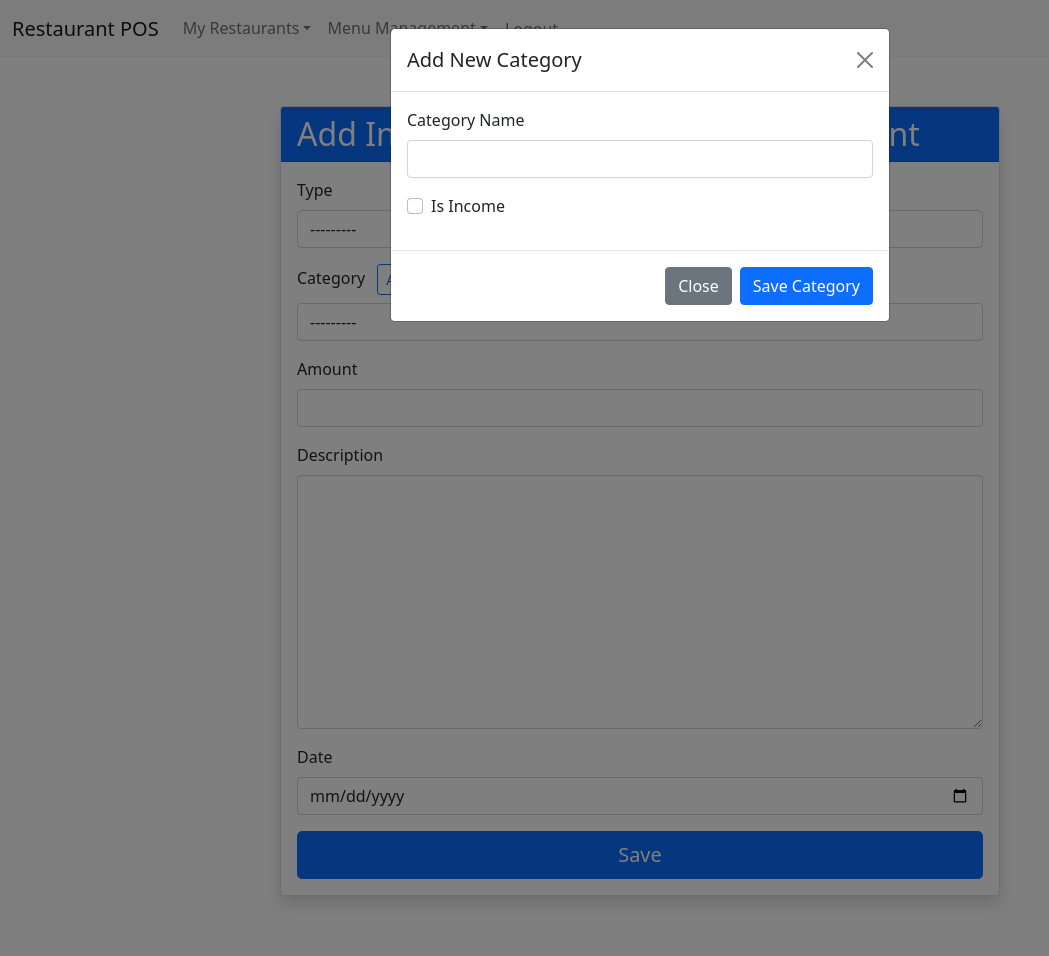
After one commit to nrllhdyn/POS_system, a Django app: page /restaurant/1/add-income-expense/ in a window 1280 px wide, after a click on "Add Category". The commit adds this page. Shown: the whole page, without its empty margins (0-1049 px from the left). Run offline with Django 5.2, Linux system fonts and the light colour scheme; a user stored in the database is signed in; tables that the repository leaves empty hold one stand-in row (values such as "Sample post"); some libraries are stand-ins or nearby versions.

Commit message:
add income&expense

```diff
--- a/core/forms.py
+++ b/core/forms.py
@@ -1,5 +1,5 @@
 from django import forms
-from .models import Floor, Table
+from .models import Floor, IncomeExpense, Table
 
 class FloorForm(forms.ModelForm):
   class Meta:
@@ -10,3 +10,12 @@ class TableForm(forms.ModelForm):
   class Meta:
       model = Table
       fields = ['number', 'capacity']
+
+
+class IncomeExpenseForm(forms.ModelForm):
+    class Meta:
+        model = IncomeExpense
+        fields = ['type','category',  'amount', 'description', 'date']
+        widgets = {
+            'date': forms.DateInput(attrs={'type': 'date'}),
+        }
--- /dev/null
+++ b/core/templates/core/add_income_expense.html
@@ -0,0 +1,120 @@
+{% extends 'base.html' %}
+{% load widget_tweaks %}
+
+{% block content %}
+<div class="container mt-5">
+    <div class="row justify-content-center">
+        <div class="col-md-8">
+            <div class="card shadow">
+                <div class="card-header bg-primary text-white">
+                    <h2 class="mb-0">Add Income/Expense - {{ restaurant.name }}</h2>
+                </div>
+                <div class="card-body">
+                    <form method="post" id="incomeExpenseForm">
+                        {% csrf_token %}
+                        {% for field in form %}
+                            <div class="mb-3">
+                                <label for="{{ field.id_for_label }}" class="form-label">
+                                    {{ field.label }}
+                                    {% if field.name == 'category' %}
+                                        <button type="button" class="btn btn-sm btn-outline-primary ms-2" data-bs-toggle="modal" data-bs-target="#addCategoryModal">
+                                            Add Category
+                                        </button>
+                                    {% endif %}
+                                </label>
+                                {% if field.field.widget.input_type == 'checkbox' %}
+                                    <div class="form-check">
+                                        {% render_field field class="form-check-input" %}
+                                        <label class="form-check-label" for="{{ field.id_for_label }}">{{ field.label }}</label>
+                                    </div>
+                                {% else %}
+                                    {% render_field field class="form-control" %}
+                                {% endif %}
+                                {% if field.help_text %}
+                                    <small class="form-text text-muted">{{ field.help_text }}</small>
+                                {% endif %}
+                                {% for error in field.errors %}
+                                    <div class="invalid-feedback d-block">{{ error }}</div>
+                                {% endfor %}
+                            </div>
+                        {% endfor %}
+                        <div class="d-grid gap-2">
+                            <button type="submit" class="btn btn-primary btn-lg">Save</button>
+                        </div>
+                    </form>
+                </div>
+            </div>
+        </div>
+    </div>
+</div>
+
+<!-- Add Category Modal -->
+<div class="modal fade" id="addCategoryModal" tabindex="-1" aria-labelledby="addCategoryModalLabel" aria-hidden="true">
+    <div class="modal-dialog">
+        <div class="modal-content">
+            <div class="modal-header">
+                <h5 class="modal-title" id="addCategoryModalLabel">Add New Category</h5>
+                <button type="button" class="btn-close" data-bs-dismiss="modal" aria-label="Close"></button>
+            </div>
+            <div class="modal-body">
+                <form id="addCategoryForm">
+                    {% csrf_token %}
+                    <div class="mb-3">
+                        <label for="categoryName" class="form-label">Category Name</label>
+                        <input type="text" class="form-control" id="categoryName" required>
+                    </div>
+                    <div class="mb-3 form-check">
+                        <input type="checkbox" class="form-check-input" id="isIncome">
+                        <label class="form-check-label" for="isIncome">Is Income</label>
+                    </div>
+                </form>
+            </div>
+            <div class="modal-footer">
+                <button type="button" class="btn btn-secondary" data-bs-dismiss="modal">Close</button>
+                <button type="button" class="btn btn-primary" id="saveCategoryBtn">Save Category</button>
+            </div>
+        </div>
+    </div>
+</div>
+{% endblock %}
+
+{% block extra_js %}
+<script>
+    document.addEventListener('DOMContentLoaded', function() {
+        const saveCategoryBtn = document.getElementById('saveCategoryBtn');
+        const categorySelect = document.getElementById('{{ form.category.id_for_label }}');
+
+        saveCategoryBtn.addEventListener('click', function() {
+            const categoryName = document.getElementById('categoryName').value;
+            const isIncome = document.getElementById('isIncome').checked;
+
+            fetch('{% url "add_income_expense_category" %}', {
+                method: 'POST',
+                headers: {
+                    'Content-Type': 'application/json',
+                    'X-CSRFToken': '{{ csrf_token }}'
+                },
+                body: JSON.stringify({
+                    name: categoryName,
+                    is_income: isIncome
+                })
+            })
+            .then(response => response.json())
+            .then(data => {
+                if (data.success) {
+                    const newOption = new Option(data.category.name, data.category.id);
+                    categorySelect.add(newOption);
+                    categorySelect.value = data.category.id;
+                    $('#addCategoryModal').modal('hide');
+                } else {
+                    alert('Error adding category: ' + data.error);
+                }
+            })
+            .catch(error => {
+                console.error('Error:', error);
+                alert('An error occurred while adding the category.');
+            });
+        });
+    });
+</script>
+{% endblock %}
--- a/core/templates/core/payment.html
+++ b/core/templates/core/payment.html
@@ -10,7 +10,7 @@
         {% csrf_token %}
         <div class="form-group">
             <label for="discount">Discount Amount:</label>
-            <input type="number" step="0.01" name="discount" id="discount" value="0" min="0" max="{{ total_amount }}" class="form-control">
+            <input type="number" step="0.01" name="discount" id="discount" value="0" min="0" max="{{ remaining_amount }}" class="form-control">
         </div>
         <div class="form-group">
             <label for="cash_amount">Cash Amount:</label>
--- a/core/templates/core/restaurant_detail.html
+++ b/core/templates/core/restaurant_detail.html
@@ -4,7 +4,7 @@
 <div class="container">
     <h1 class="mb-4">{{ restaurant.name }}</h1>
     <p class="lead">{{ restaurant.address }}</p>
-
+    <a href="{% url 'income_expense_list' restaurant.id %}" class="btn btn-info">Income/Expense Tracking</a>
     <h2 class="mt-5 mb-3">Floors and Tables</h2>
     <a href="{% url 'add_floor' restaurant.id %}" class="btn btn-primary mb-3">Add Floor</a>
 
--- a/core/urls.py
+++ b/core/urls.py
@@ -7,6 +7,9 @@ urlpatterns = [
     path('restaurant/<int:restaurant_id>/floors/', views.floor_list, name='floor_list'),
     path('restaurant/<int:restaurant_id>/add-floor/', views.add_floor, name='add_floor'),
     path('restaurant/<int:restaurant_id>/menu/', views.menu_management, name='menu_management'),
+    path('restaurant/<int:restaurant_id>/income-expenses/', views.income_expense_list, name='income_expense_list'),
+    path('restaurant/<int:restaurant_id>/add-income-expense/', views.add_income_expense, name='add_income_expense'),
+    path('add-income-expense-category/', views.add_income_expense_category, name='add_income_expense_category'),
     path('restaurant/<int:restaurant_id>/add-category/', views.add_category, name='add_category'),
     path('floor/<int:floor_id>/add-table/', views.add_table, name='add_table'),
     path('floor/<int:floor_id>/tables/', views.table_list, name='table_list'),
--- a/core/views.py
+++ b/core/views.py
@@ -1,9 +1,13 @@
+import json
 from django.contrib import messages
+from django.http import JsonResponse
 from django.shortcuts import get_object_or_404, redirect, render
-from .models import Floor, Payment, Restaurant, Category, MenuItem, Order , OrderItem, Table
+from .models import Floor, IncomeExpense, IncomeExpenseCategory, Payment, Restaurant, Category, MenuItem, Order , OrderItem, Table
 from django.contrib.auth.decorators import login_required
-from .forms import FloorForm, TableForm
+from django.views.decorators.http import require_POST
+from .forms import FloorForm, IncomeExpenseForm, TableForm
 from django.db.models import F
+from django.db import transaction
 from decimal import Decimal
 # Create your views here.
 def home(request):
@@ -282,59 +286,45 @@ def payment_view(request, table_id):
     table = get_object_or_404(Table, id=table_id)
     orders = table.orders.filter(status='active')
 
-    if not orders:
-        messages.warning(request, 'No active orders for this table.')
-        return redirect('table_detail', table_id=table.id)
-
     if request.method == 'POST':
         discount = Decimal(request.POST.get('discount', '0'))
         cash_amount = Decimal(request.POST.get('cash_amount', '0'))
         credit_card_amount = Decimal(request.POST.get('credit_card_amount', '0'))
-        total_payment = cash_amount + credit_card_amount
 
-        # Apply discount
-        total_order_amount = sum(order.get_total() for order in orders)
-        if discount > total_order_amount:
-            messages.error(request, 'Discount cannot be greater than the total order amount.')
-            return redirect('payment_view', table_id=table.id)
+        with transaction.atomic():
+            # İndirim uygula
+            if discount > 0:
+                discount_per_order = discount / len(orders)
+                for order in orders:
+                    order.discount += discount_per_order
+                    order.save()
 
-        discount_per_order = discount / len(orders)
-        for order in orders:
-            order.discount += discount_per_order
-            order.save()
+            # Ödemeleri işle
+            for order in orders:
+                order_remaining = order.get_remaining_amount()
 
-        # Process payments
-        remaining_payment = total_payment
-        for order in orders:
-            order_remaining = order.get_remaining_amount()
-            if remaining_payment >= order_remaining:
                 if cash_amount > 0:
-                    Payment.objects.create(order=order, amount=min(cash_amount, order_remaining), payment_type='cash')
-                    cash_amount -= min(cash_amount, order_remaining)
-                if credit_card_amount > 0:
-                    Payment.objects.create(order=order, amount=min(credit_card_amount, order_remaining), payment_type='credit_card')
-                    credit_card_amount -= min(credit_card_amount, order_remaining)
-                order.status = 'completed'
-                remaining_payment -= order_remaining
+                    payment_amount = min(cash_amount, order_remaining)
+                    Payment.objects.create(order=order, amount=payment_amount, payment_type='cash')
+                    cash_amount -= payment_amount
+                    order_remaining -= payment_amount
+
+                if credit_card_amount > 0 and order_remaining > 0:
+                    payment_amount = min(credit_card_amount, order_remaining)
+                    Payment.objects.create(order=order, amount=payment_amount, payment_type='credit_card')
+                    credit_card_amount -= payment_amount
+                    order_remaining -= payment_amount
+
+                if order_remaining <= 0:
+                    order.status = 'completed'
+                    order.save()
+
+            if all(order.status == 'completed' for order in orders):
+                table.status = 'available'
+                table.save()
+                messages.success(request, 'All payments completed. Table is now available.')
             else:
-                if cash_amount > 0:
-                    Payment.objects.create(order=order, amount=min(cash_amount, remaining_payment), payment_type='cash')
-                    cash_amount -= min(cash_amount, remaining_payment)
-                if credit_card_amount > 0:
-                    Payment.objects.create(order=order, amount=min(credit_card_amount, remaining_payment), payment_type='credit_card')
-                    credit_card_amount -= min(credit_card_amount, remaining_payment)
-                remaining_payment = 0
-            order.save()
-
-            if remaining_payment <= 0:
-                break
-
-        if all(order.status == 'completed' for order in orders):
-            table.status = 'available'
-            table.save()
-            messages.success(request, 'All payments completed. Table is now available.')
-        else:
-            messages.success(request, f'Partial payment of ${total_payment} processed successfully.')
+                messages.success(request, 'Partial payment processed successfully.')
 
         return redirect('table_detail', table_id=table.id)
 
@@ -348,3 +338,46 @@ def payment_view(request, table_id):
         'remaining_amount': remaining_amount,
     }
     return render(request, 'core/payment.html', context)
+
+
+@login_required
+def income_expense_list(request, restaurant_id):
+    restaurant = get_object_or_404(Restaurant, id=restaurant_id)
+    income_expenses = IncomeExpense.objects.filter(restaurant=restaurant).order_by('-date')
+    return render(request, 'core/income_expense_list.html', {'restaurant': restaurant, 'income_expenses': income_expenses})
+
+@login_required
+def add_income_expense(request, restaurant_id):
+    restaurant = get_object_or_404(Restaurant, id=restaurant_id)
+    if request.method == 'POST':
+        form = IncomeExpenseForm(request.POST)
+        if form.is_valid():
+            income_expense = form.save(commit=False)
+            income_expense.restaurant = restaurant
+            income_expense.created_by = request.user
+            income_expense.save()
+            messages.success(request, 'Income/Expense added successfully.')
+            return redirect('income_expense_list', restaurant_id=restaurant.id)
+    else:
+        form = IncomeExpenseForm()
+    return render(request, 'core/add_income_expense.html', {'form': form, 'restaurant': restaurant})
+
+
+@login_required
+@require_POST
+def add_income_expense_category(request):
+    data = json.loads(request.body)
+    name = data.get('name')
+    is_income = data.get('is_income')
+
+    if not name:
+        return JsonResponse({'success': False, 'error': 'Category name is required.'})
+
+    category = IncomeExpenseCategory.objects.create(name=name, is_income=is_income)
+    return JsonResponse({
+        'success': True,
+        'category': {
+            'id': category.id,
+            'name': category.name
+        }
+    })
--- a/templates/base.html
+++ b/templates/base.html
@@ -66,6 +66,8 @@
       {% endblock %}
     </div>
 
+    <script src="https://code.jquery.com/jquery-3.6.0.min.js"></script>
     <script src="https://cdn.jsdelivr.net/npm/bootstrap@5.1.3/dist/js/bootstrap.bundle.min.js"></script>
+      {% block extra_js %} {% endblock%}
   </body>
 </html>
```
Also changed, not shown: core/models.py (+46 -0 lines), core/templates/core/income_expense_list.html (added, +35 -0 lines), core/templatetags/form_tags.py (added, +7 -0 lines), core/migrations/0005_incomeexpensecategory_incomeexpense_payment_income.py (added), core/migrations/0006_alter_incomeexpense_created_by.py (added).
